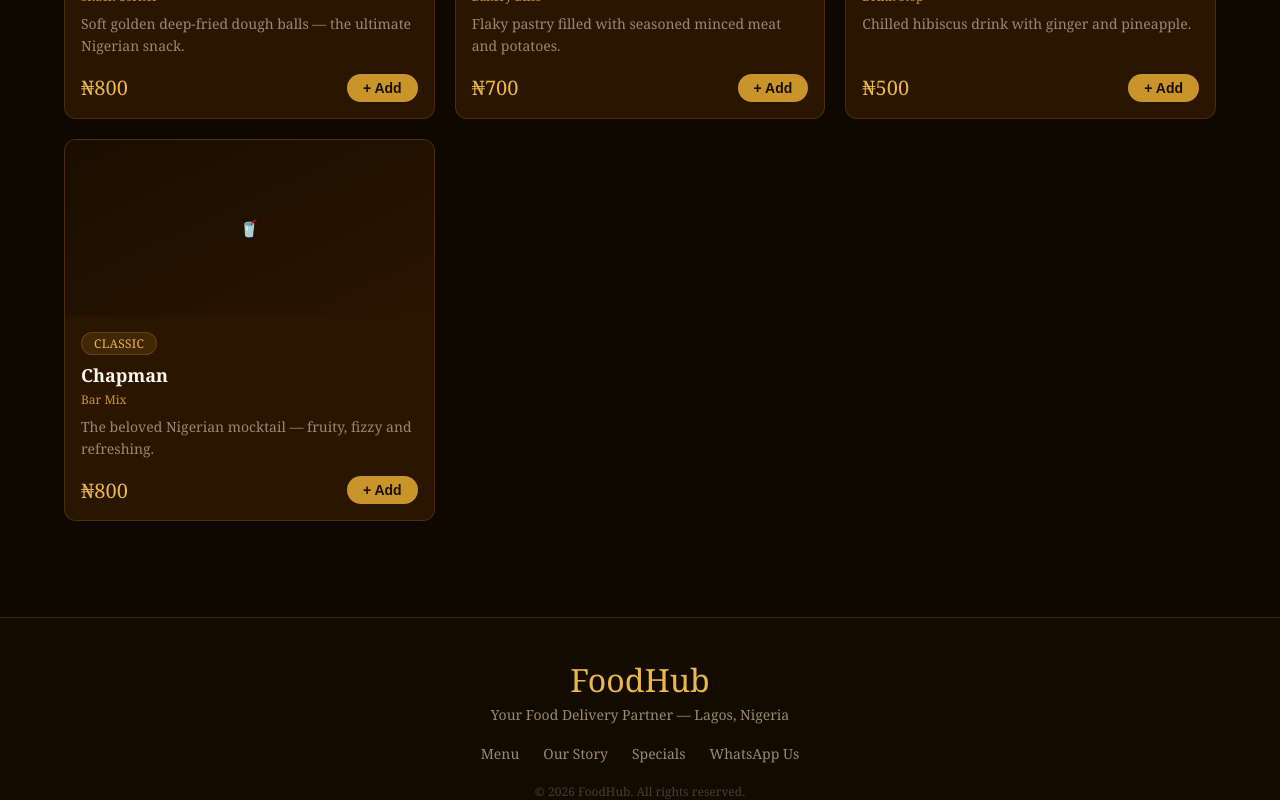
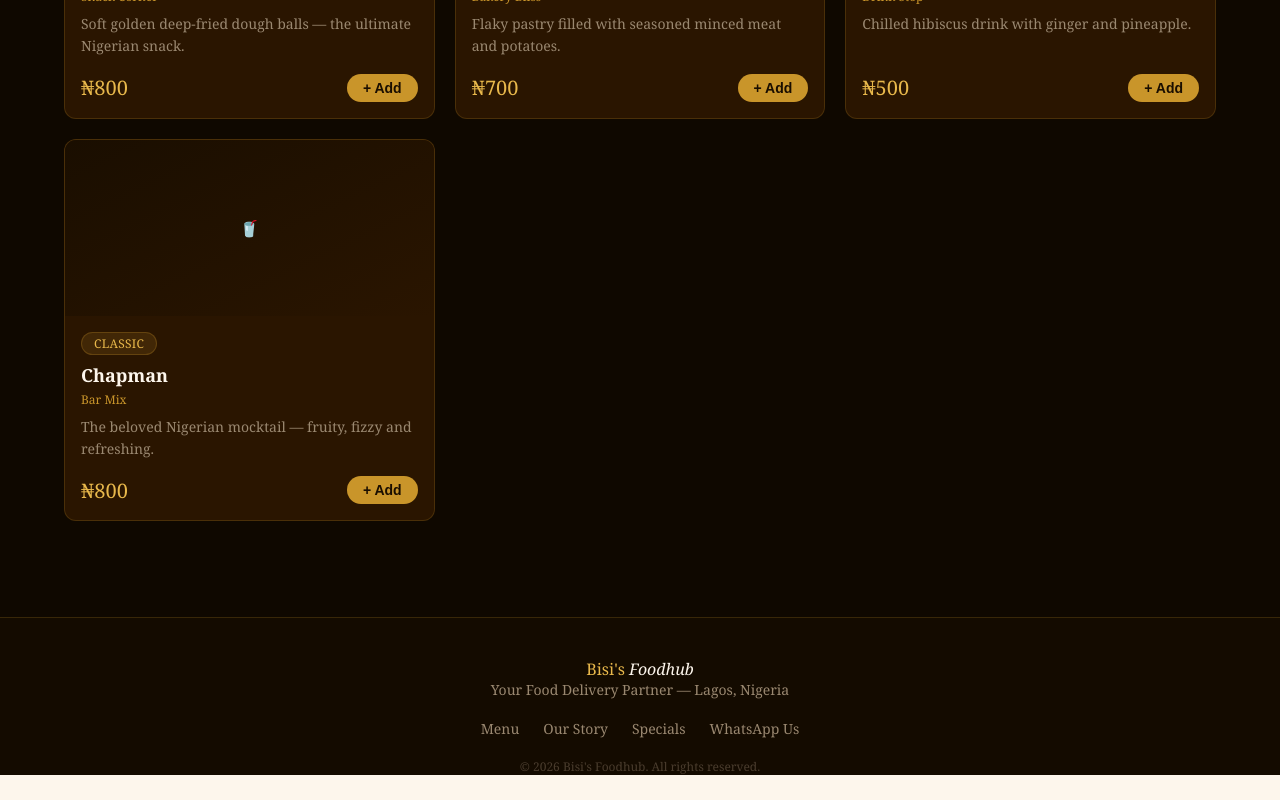
Before and after one commit to Horle24/bisis-kitchen, a Next.js app: page / in a window 1280 px wide. Shown: the part 3790-4590 px from the top of the page. After the commit the page ends 4565 px from the top, so only its background shows below. Built offline with nearby package versions, Linux system fonts and the light colour scheme; no server answers; a web font is replaced by a local one.

Commit message:
updated footer

```diff
--- a/app/components/Footer.tsx
+++ b/app/components/Footer.tsx
@@ -8,8 +8,8 @@ export default function Footer() {
             padding: '2.5rem 1rem 0',
             textAlign: 'center'
         }}>
-            <div style={{ fontFamily: 'Georgia, serif', fontSize: '2rem', color: '#e8b84b', marginBottom: '0.25rem' }}>
-                FoodHub
+            <div className="font-serif text-2xl text-[#e8b84b] mb-1">
+                Bisi&apos;s <span className="italic text-[#fdf6ec]">Foodhub</span>
             </div>
             <p style={{ color: '#9a8870', fontSize: '0.875rem', marginBottom: '1.25rem' }}>
                 Your Food Delivery Partner — Lagos, Nigeria
@@ -19,7 +19,7 @@ export default function Footer() {
                     { href: '#menu', text: 'Menu' },
                     { href: '#our-story', text: 'Our Story' },
                     { href: '#specials', text: 'Specials' },
-                    { href: 'https://wa.me/2348000000000', text: 'WhatsApp Us' }
+                    { href: 'https://wa.me/234890138644', text: 'WhatsApp Us' }
                 ].map(link => (
                     <a
                         key={link.href}
@@ -38,7 +38,7 @@ export default function Footer() {
                 ))}
             </div>
             <p style={{ fontSize: '0.75rem', color: 'rgba(154, 136, 112, 0.4)' }}>
-                © 2026 FoodHub. All rights reserved.
+                © 2026 Bisi&apos;s Foodhub. All rights reserved.
             </p>
         </footer>
     );
--- a/app/lib/cart.ts
+++ b/app/lib/cart.ts
@@ -67,6 +67,6 @@ export function sendToWhatsApp(
   customer: CustomerDetails
 ): void {
   const msg = buildWhatsAppMessage(cart, customer);
-  const url = `https://wa.me/2348165636953?text=${encodeURIComponent(msg)}`;
+  const url = `https://wa.me/234913864489?text=${encodeURIComponent(msg)}`;
   window.open(url, "_blank");
 }
```
